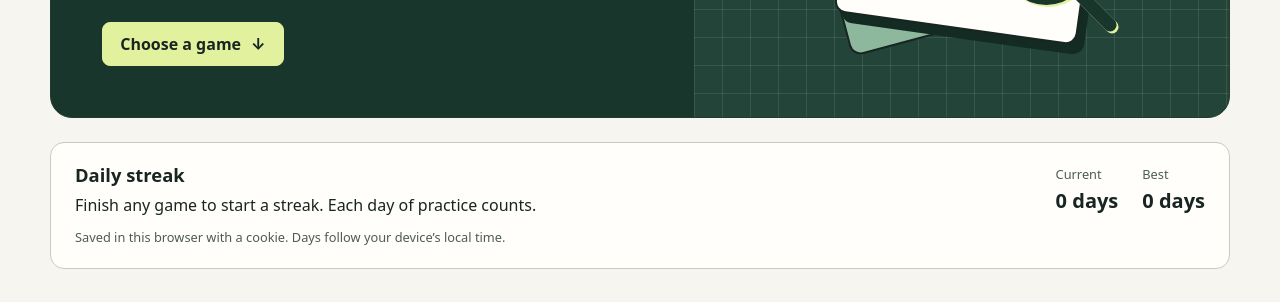
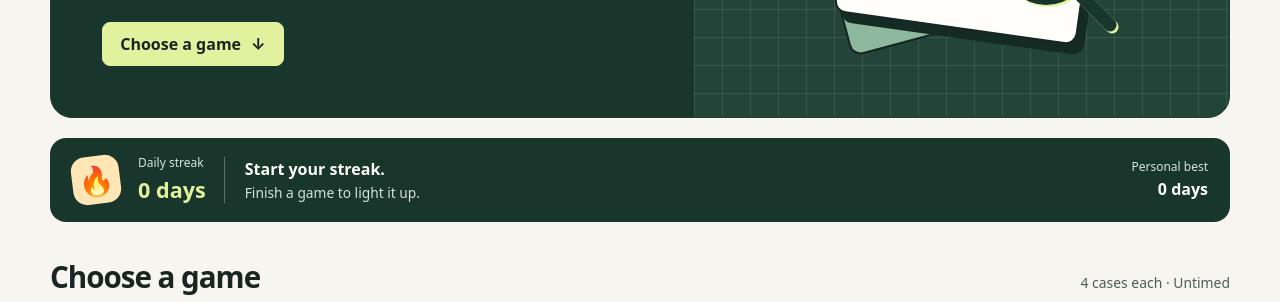
Before and after one commit to amrit-virk/Glocal-AI-Game, a website built with Vite: page index.html in a window 1280 px wide. Shown: the part 435-737 px from the top of the page. Built offline with nearby package versions, Linux system fonts and the light colour scheme.

Commit message:
Integrate a flame streak counter into the game design

```diff
--- a/src/main.ts
+++ b/src/main.ts
@@ -50,17 +50,19 @@ function streakPanel() {
   const today = localDay();
   const current = currentStreak(streak, today);
   const doneToday = streak?.lastDay === today;
-  return `<section class="streak-panel" aria-labelledby="streak-heading">
-    <div><h2 id="streak-heading">Daily streak</h2>
-      <p>${doneToday ? "Today’s practice is complete. Come back tomorrow to keep it going."
-        : current ? "Finish any game today to keep your streak going."
-        : "Finish any game to start a streak. Each day of practice counts."}</p>
+  return `<section class="streak-panel ${doneToday ? "streak-complete" : ""}" aria-label="Daily streak">
+    <span class="streak-flame" aria-hidden="true">🔥</span>
+    <dl class="streak-current"><div><dt>Daily streak</dt><dd>${current} ${current === 1 ? "day" : "days"}</dd></div></dl>
+    <div class="streak-message">
+      <strong>${doneToday ? "You’re on fire." : current ? "Keep the fire going." : "Start your streak."}</strong>
+      <p>${doneToday ? "Today’s practice is complete. See you tomorrow."
+        : current ? "One game today keeps it going."
+        : "Finish a game to light it up."}</p>
     </div>
-    <dl><div><dt>Current</dt><dd>${current} ${current === 1 ? "day" : "days"}</dd></div>
-      <div><dt>Best</dt><dd>${streak?.best ?? 0} ${streak?.best === 1 ? "day" : "days"}</dd></div></dl>
-    <p class="streak-note">Saved in this browser with a cookie. Days follow your device’s local time.</p>
+    <dl class="streak-best"><div><dt>Personal best</dt><dd>${streak?.best ?? 0} ${streak?.best === 1 ? "day" : "days"}</dd></div></dl>
     ${streakSaved ? "" : '<p role="status">Your browser couldn’t save this streak. Allow cookies for this site to keep it between visits.</p>'}
   </section>`;
+
 }
 
 function home() {
--- a/src/style.css
+++ b/src/style.css
@@ -472,22 +472,45 @@ button:hover, .button:hover { background: #344c43; }
 
 .streak-panel {
   display: grid;
-  grid-template-columns: minmax(0, 1fr) auto;
+  grid-template-columns: 48px auto minmax(0, 1fr) auto;
   align-items: center;
-  gap: 10px 24px;
-  padding: 20px 24px;
-  margin-top: 24px;
-  border: 1px solid var(--line);
+  gap: 18px;
+  margin-top: 20px;
+  padding: 16px 22px;
+  border-radius: 16px;
+  background: #19362c;
+  color: #fffefa;
+}
+.streak-flame {
+  display: grid;
+  place-items: center;
+  width: 48px;
+  height: 48px;
   border-radius: 14px;
-  background: var(--surface);
+  background: #ffe6b4;
+  font-size: 1.8rem;
+  line-height: 1;
+  transform: rotate(-7deg);
 }
-.streak-panel h2 { margin-bottom: 6px; }
-.streak-panel p { margin: 0; }
-.streak-panel dl { display: flex; gap: 24px; margin: 0; }
-.streak-panel dt { font-size: .8rem; color: var(--muted); }
-.streak-panel dd { margin: 0; font-size: 1.25rem; font-weight: 750; white-space: nowrap; }
-.streak-panel .streak-note { grid-column: 1 / -1; color: var(--muted); font-size: .8rem; }
-.streak-panel [role="status"] { grid-column: 1 / -1; }
+.streak-panel dl, .streak-panel p { margin: 0; }
+.streak-panel dt { font-size: .75rem; color: #d4e4d9; }
+.streak-panel dd { margin: 0; font-size: 1.35rem; font-weight: 800; white-space: nowrap; }
+.streak-current dd { color: #e2f19d; }
+.streak-message { border-left: 1px solid #587568; padding-left: 20px; }
+.streak-message strong { font-size: 1rem; }
+.streak-message p { font-size: .86rem; color: #d4e4d9; }
+.streak-best { text-align: right; }
+.streak-best dd { font-size: 1rem; }
+.streak-panel [role="status"] { grid-column: 1 / -1; font-size: .85rem; }
+.streak-complete .streak-flame { background: #ffc568; }
 @media (max-width: 660px) {
-  .streak-panel { grid-template-columns: 1fr; padding: 16px; gap: 14px; }
+  .streak-panel {
+    grid-template-columns: 42px minmax(0, 1fr) auto;
+    gap: 10px;
+    padding: 14px;
+    border-radius: 12px;
+  }
+  .streak-flame { width: 42px; height: 42px; font-size: 1.6rem; border-radius: 12px; }
+  .streak-message { grid-column: 1 / -1; grid-row: 2; padding: 8px 0 0; border-left: 0; border-top: 1px solid #587568; }
+  .streak-best { grid-column: 3; grid-row: 1; }
 }
```
